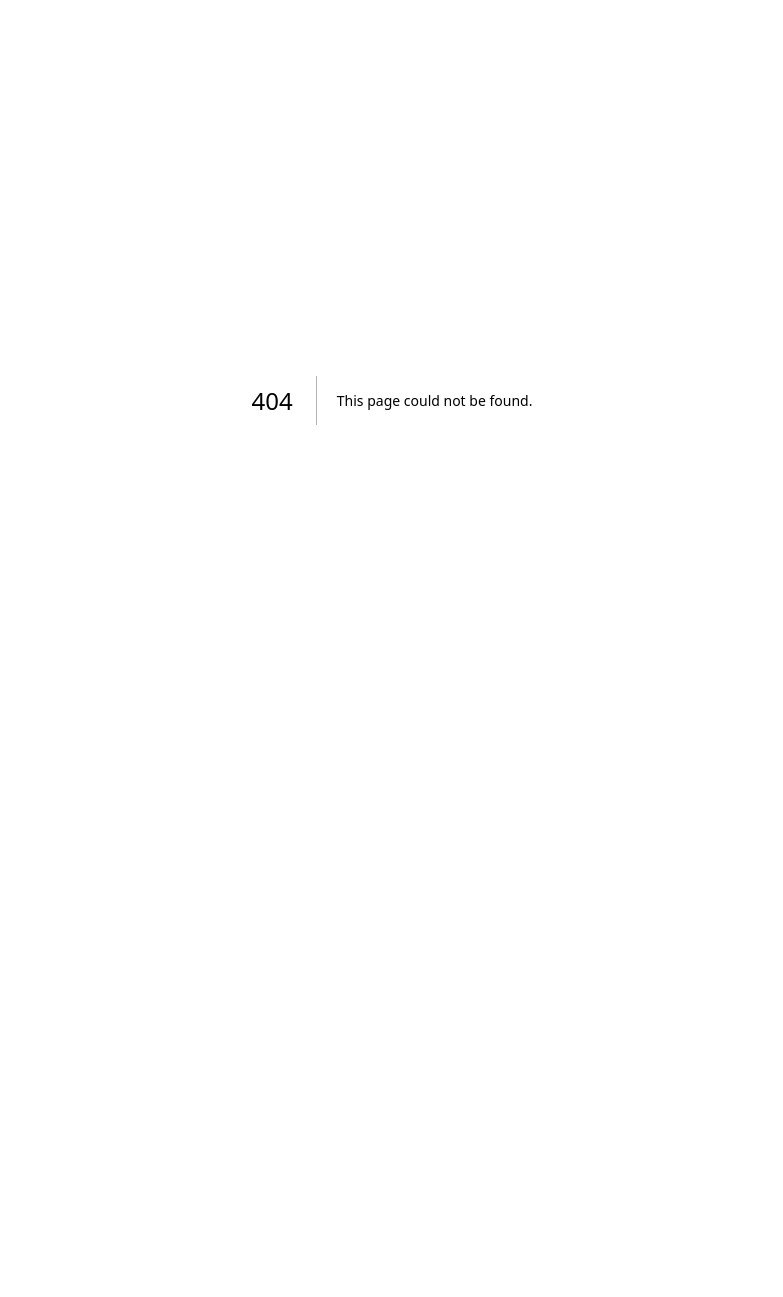
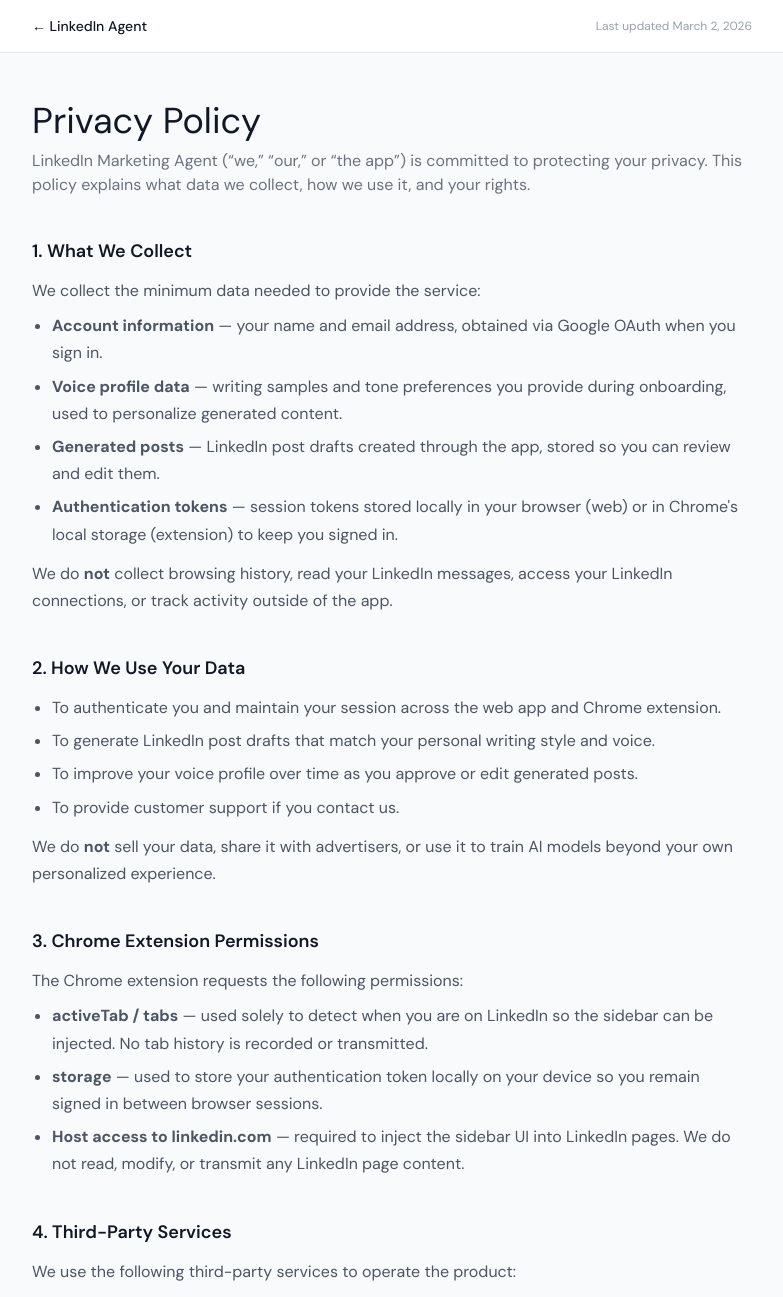
Before and after one commit to DonavenLobo/LinkedIn-Marketing-Agent, a Next.js app in the folder apps/web/: page /privacy in a window 1280 px wide. Before the commit this address had no page. Shown: the top 1297 px of the page, without its empty margins (248-1031 px from the left). Before the commit the page ends 800 px from the top, so only its background shows below. Built offline with nearby package versions, Linux system fonts and the light colour scheme; a web font is replaced by a local one.

Commit message:
addded privacy page for chrome store requirement. Added readme

```diff
--- /dev/null
+++ b/apps/web/src/app/privacy/page.tsx
@@ -0,0 +1,158 @@
+import type { Metadata } from "next";
+import Link from "next/link";
+
+export const metadata: Metadata = {
+  title: "Privacy Policy — LinkedIn Agent",
+  description: "Privacy policy for the LinkedIn Marketing Agent app and Chrome extension.",
+};
+
+export default function PrivacyPage() {
+  const lastUpdated = "March 2, 2026";
+
+  return (
+    <div className="min-h-screen bg-gray-50">
+      <header className="border-b border-gray-200 bg-white">
+        <div className="mx-auto max-w-3xl px-6 py-4 flex items-center justify-between">
+          <Link href="/" className="text-sm font-medium text-gray-900 hover:text-gray-600 transition-colors">
+            ← LinkedIn Agent
+          </Link>
+          <span className="text-xs text-gray-400">Last updated {lastUpdated}</span>
+        </div>
+      </header>
+
+      <main className="mx-auto max-w-3xl px-6 py-12">
+        <h1 className="font-display text-4xl font-normal text-gray-900 mb-2">
+          Privacy Policy
+        </h1>
+        <p className="text-gray-500 mb-10">
+          LinkedIn Marketing Agent (&ldquo;we,&rdquo; &ldquo;our,&rdquo; or &ldquo;the app&rdquo;) is committed to protecting your privacy.
+          This policy explains what data we collect, how we use it, and your rights.
+        </p>
+
+        <div className="space-y-10">
+          <Section title="1. What We Collect">
+            <p>We collect the minimum data needed to provide the service:</p>
+            <ul>
+              <li>
+                <strong>Account information</strong> — your name and email address, obtained via Google OAuth when you sign in.
+              </li>
+              <li>
+                <strong>Voice profile data</strong> — writing samples and tone preferences you provide during onboarding, used to personalize generated content.
+              </li>
+              <li>
+                <strong>Generated posts</strong> — LinkedIn post drafts created through the app, stored so you can review and edit them.
+              </li>
+              <li>
+                <strong>Authentication tokens</strong> — session tokens stored locally in your browser (web) or in Chrome&apos;s local storage (extension) to keep you signed in.
+              </li>
+            </ul>
+            <p className="mt-3">
+              We do <strong>not</strong> collect browsing history, read your LinkedIn messages, access your LinkedIn connections, or track activity outside of the app.
+            </p>
+          </Section>
+
+          <Section title="2. How We Use Your Data">
+            <ul>
+              <li>To authenticate you and maintain your session across the web app and Chrome extension.</li>
+              <li>To generate LinkedIn post drafts that match your personal writing style and voice.</li>
+              <li>To improve your voice profile over time as you approve or edit generated posts.</li>
+              <li>To provide customer support if you contact us.</li>
+            </ul>
+            <p className="mt-3">
+              We do <strong>not</strong> sell your data, share it with advertisers, or use it to train AI models beyond your own personalized experience.
+            </p>
+          </Section>
+
+          <Section title="3. Chrome Extension Permissions">
+            <p>The Chrome extension requests the following permissions:</p>
+            <ul>
+              <li>
+                <strong>activeTab / tabs</strong> — used solely to detect when you are on LinkedIn so the sidebar can be injected. No tab history is recorded or transmitted.
+              </li>
+              <li>
+                <strong>storage</strong> — used to store your authentication token locally on your device so you remain signed in between browser sessions.
+              </li>
+              <li>
+                <strong>Host access to linkedin.com</strong> — required to inject the sidebar UI into LinkedIn pages. We do not read, modify, or transmit any LinkedIn page content.
+              </li>
+            </ul>
+          </Section>
+
+          <Section title="4. Third-Party Services">
+            <p>We use the following third-party services to operate the product:</p>
+            <ul>
+              <li>
+                <strong>Supabase</strong> — database and authentication provider. Your data is stored in a Supabase-managed PostgreSQL database.
+                See <a href="https://supabase.com/privacy" target="_blank" rel="noopener noreferrer">Supabase&apos;s Privacy Policy</a>.
+              </li>
+              <li>
+                <strong>Anthropic (Claude)</strong> — AI model used to generate LinkedIn post drafts. Your voice profile and post topics are sent to Anthropic&apos;s API to produce content.
+                See <a href="https://www.anthropic.com/privacy" target="_blank" rel="noopener noreferrer">Anthropic&apos;s Privacy Policy</a>.
+              </li>
+              <li>
+                <strong>Google OAuth</strong> — used for sign-in only. We receive your name and email; we do not access your Google Drive, Gmail, or any other Google services.
+                See <a href="https://policies.google.com/privacy" target="_blank" rel="noopener noreferrer">Google&apos;s Privacy Policy</a>.
+              </li>
+              <li>
+                <strong>Vercel</strong> — cloud platform hosting the web application.
+                See <a href="https://vercel.com/legal/privacy-policy" target="_blank" rel="noopener noreferrer">Vercel&apos;s Privacy Policy</a>.
+              </li>
+            </ul>
+          </Section>
+
+          <Section title="5. Data Retention">
+            <p>
+              Your account data and voice profile are retained for as long as your account is active.
+              Generated posts are stored until you delete them or close your account.
+              You may request deletion of your data at any time by contacting us (see Section 7).
+            </p>
+          </Section>
+
+          <Section title="6. Security">
+            <p>
+              All data is transmitted over HTTPS. Authentication tokens are stored locally on your device and are never logged server-side.
+              We follow industry-standard practices to protect your information, but no method of transmission or storage is 100% secure.
+            </p>
+          </Section>
+
+          <Section title="7. Your Rights & Contact">
+            <p>You have the right to:</p>
+            <ul>
+              <li>Access the personal data we hold about you.</li>
+              <li>Request correction or deletion of your data.</li>
+              <li>Withdraw consent at any time by uninstalling the extension and deleting your account.</li>
+            </ul>
+            <p className="mt-3">
+              To exercise these rights or ask questions about this policy, contact us at{" "}
+              <a href="mailto:denshimdon@gmail.com">denshimdon@gmail.com</a>.
+            </p>
+          </Section>
+
+          <Section title="8. Changes to This Policy">
+            <p>
+              We may update this policy as the product evolves. Material changes will be communicated via email or an in-app notice.
+              The &ldquo;Last updated&rdquo; date at the top of this page reflects the most recent revision.
+            </p>
+          </Section>
+        </div>
+      </main>
+
+      <footer className="border-t border-gray-200 bg-white mt-16">
+        <div className="mx-auto max-w-3xl px-6 py-6 text-center text-xs text-gray-400">
+          &copy; {new Date().getFullYear()} LinkedIn Marketing Agent. All rights reserved.
+        </div>
+      </footer>
+    </div>
+  );
+}
+
+function Section({ title, children }: { title: string; children: React.ReactNode }) {
+  return (
+    <section>
+      <h2 className="text-lg font-semibold text-gray-900 mb-3">{title}</h2>
+      <div className="text-gray-600 leading-relaxed space-y-2 [&_ul]:list-disc [&_ul]:pl-5 [&_ul]:space-y-1.5 [&_a]:text-blue-600 [&_a]:underline [&_a]:hover:text-blue-800">
+        {children}
+      </div>
+    </section>
+  );
+}
```
Also changed, not shown: 1 other file (tests, documents, lock files or other folders).
